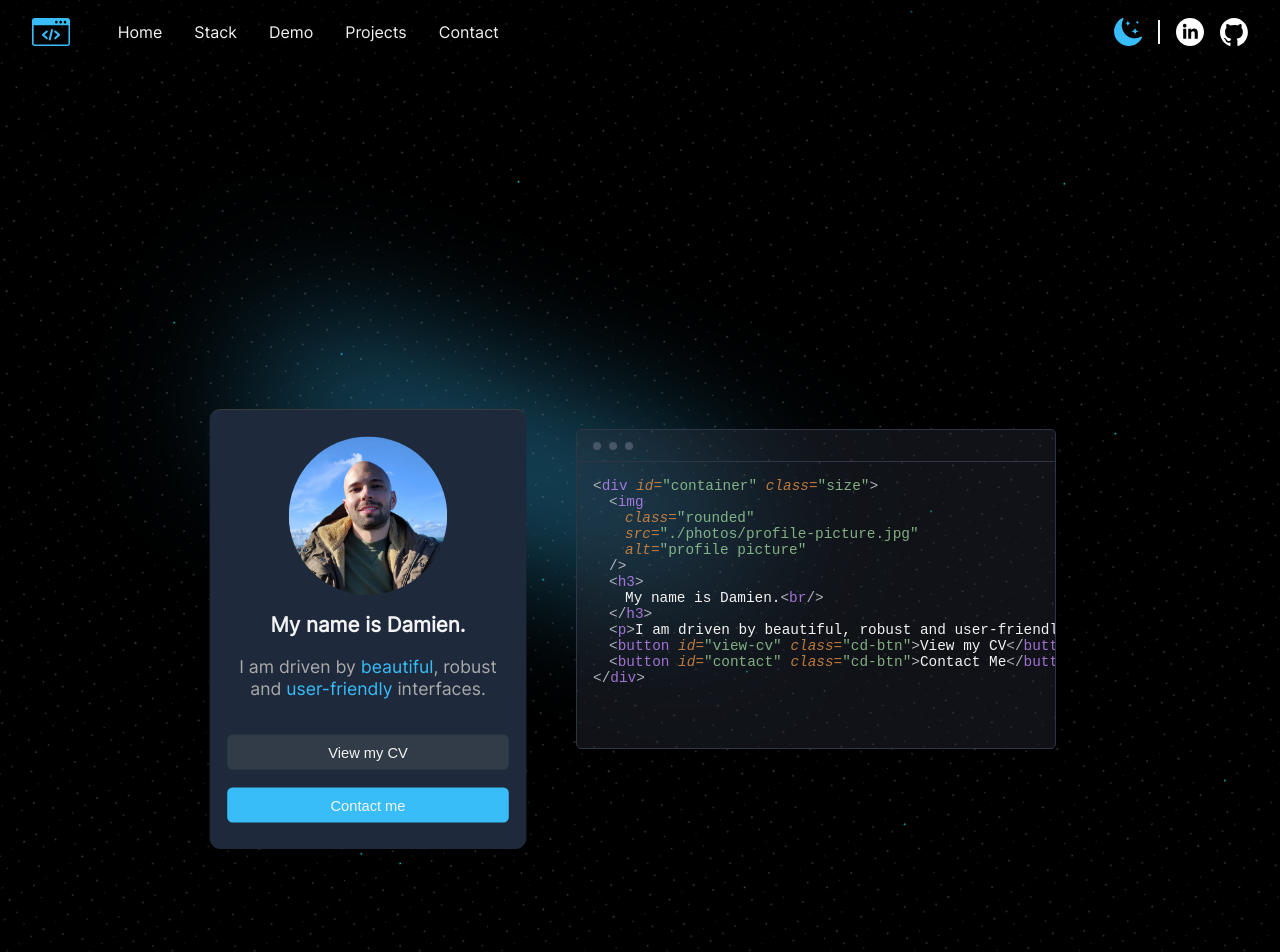
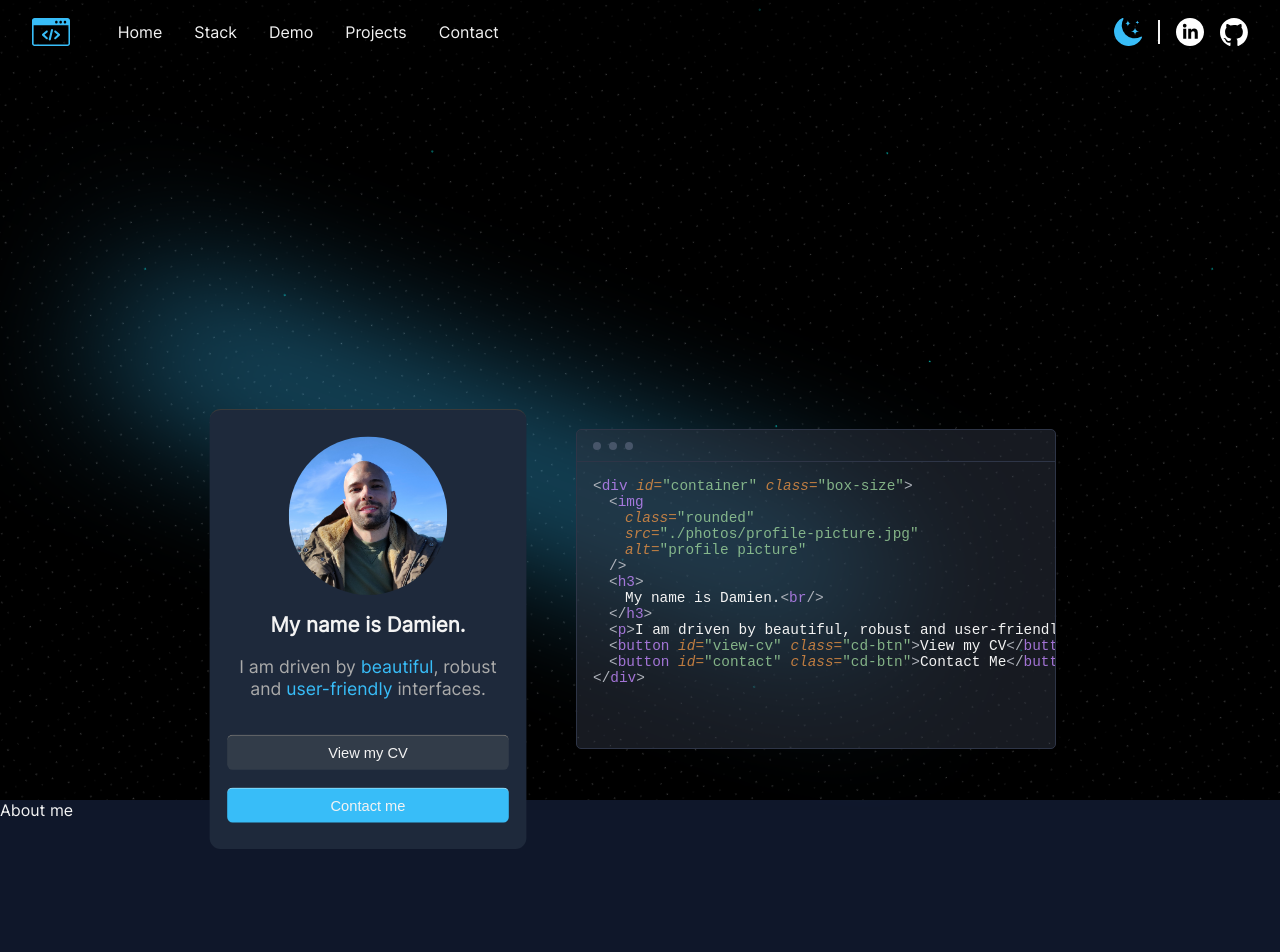
Before and after one commit to fromagetriste/portfolio, a React (Vite) app: page / in a window 1280 px wide. Shown: the top 952 px of the page. Built offline with nearby package versions, Linux system fonts and the light colour scheme.

Commit message:
hero-section finished

```diff
--- a/src/App.jsx
+++ b/src/App.jsx
@@ -1,3 +1,4 @@
+import AboutMe from "./components/AboutMe";
 import HeroSection from "./components/HeroSection";
 import Navbar from "./components/Navbar";
 import Title from "./components/Title";
@@ -7,9 +8,8 @@ import "./styles/index.scss";
 function App() {
   return (
     <>
-      <Navbar />
-      <Title />
       <HeroSection />
+      <AboutMe />
     </>
   );
 }
--- /dev/null
+++ b/src/components/AboutMe.jsx
@@ -0,0 +1,7 @@
+import React from "react";
+
+const AboutMe = () => {
+  return <section>About me</section>;
+};
+
+export default AboutMe;
--- a/src/components/HeroSection.jsx
+++ b/src/components/HeroSection.jsx
@@ -1,11 +1,13 @@
 import React, { useEffect, useState } from "react";
+import Navbar from "./Navbar";
+import Title from "./Title";
 
 const HeroSection = () => {
   const [displayClasses, setDisplayClasses] = useState({
     "user-friendly": "",
+    rounded: "",
     "cd-btn": "",
-    rounded: "",
-    size: "",
+    "box-size": "",
     "a-b": "", // i need to end my state with a dummy data which i dont use, otherwise the function typingCharacters won't run properly on last object key. To solve the problem, i'd need to modify the function and get into over-complicated logic
   });
 
@@ -16,7 +18,7 @@ const HeroSection = () => {
     if (indexToSwicthToNextClass >= Object.keys(displayClasses).length) return;
 
     let cssClass = Object.keys(displayClasses)[indexToSwicthToNextClass];
-    console.log(cssClass);
+    // console.log(cssClass);
 
     function typingCharacters() {
       if (indexForWords < cssClass.length) {
@@ -25,7 +27,7 @@ const HeroSection = () => {
           [cssClass]: prevState[cssClass] + cssClass[indexForWords],
         }));
         setIndexForWords((indexForWords) => indexForWords + 1);
-        console.log(displayClasses);
+        // console.log(displayClasses);
       } else {
         clearInterval(myInterval); // Clear the interval when done
         setIndexToSwicthToNextClass(
@@ -34,7 +36,7 @@ const HeroSection = () => {
         setIndexForWords(0);
       }
     }
-    let myInterval = setInterval(typingCharacters, 110); // starts the interval function
+    let myInterval = setInterval(typingCharacters, 90); // starts the interval function
 
     return () => {
       clearInterval(myInterval); // cleaning function (useEffect property) :
@@ -42,8 +44,11 @@ const HeroSection = () => {
   }, [indexForWords]); // once this effect changes, useEffect runs again. I first put indexToSwicthToNextClass as dependency array but for some reason i ignore, the output was not what i wanted
 
   return (
+    <div className="background">
+      <Navbar />
+      <Title />
       <main className="hero-container" id="hero-shadow">
-      <section className="container" id={displayClasses["size"]}>
+        <section className="container" id={displayClasses["box-size"]}>
           <img
             id="profile-pic"
             className={displayClasses["rounded"]}
@@ -55,8 +60,8 @@ const HeroSection = () => {
           </h3>{" "}
           <p className="center">
             {/* className purple is down below here */}I am driven by{" "}
-          <span className="purple-txt">beautiful</span>, robust and
-          <span className="purple-txt">
+            <span className="blue-txt">beautiful</span>, robust and
+            <span className="blue-txt">
               {" "}
               {displayClasses["user-friendly"]}
             </span>{" "}
@@ -98,7 +103,7 @@ const HeroSection = () => {
             <span className="green">"container"</span>
             <span className="orange italic"> class=</span>
             <span className="green">"</span>
-          <span className="green">{displayClasses["size"]}</span>
+            <span className="green">{displayClasses["box-size"]}</span>
             <span className="green">"</span>
             <span className="grey">{">"}</span>
             <br />
@@ -171,6 +176,7 @@ const HeroSection = () => {
           </div>
         </div>
       </main>
+    </div>
   );
 };
 
--- a/src/styles/_settings.scss
+++ b/src/styles/_settings.scss
@@ -1,10 +1,7 @@
 $white: rgb(243, 243, 243);
-$purple: #403976;
 $black: #000000;
 $blue: #38bdf8;
 $grey: #a1a1aa;
-$main-background: #09000d;
-$punchy-pink: #ff4ecd;
 $card-background: #1e293b;
 $color-for-borders: #2e3547;
 $grey-button: #323c49;
@@ -17,11 +14,11 @@ $greyish: #afb3bb;
 $blueish: #5eb4fb;
 $purplish: #c388fecf;
 $greenish: #9ed79dcb;
-$terminal-background: #2f354359;
+$terminal-background: #2f354380;
 // those colors are for code editor with Github theme
 
-@mixin pink-gradient-properties {
-  background: linear-gradient(0deg, #b249f8 0%, #ff1cf7 100%);
+@mixin blue-gradient-properties {
+  background: linear-gradient(0deg, #38bdf8 10%, #ade7ff 100%);
   background-size: 100%;
   -webkit-background-clip: text;
   -moz-background-clip: text;
@@ -51,7 +48,6 @@ $font-2: "Inter-Black", "Segoe UI", Tahoma;
 
 body {
   font-family: $font-1;
-  background-image: url("/public/photos/hero-background.svg");
 }
 
 ul {
--- a/src/styles/index.scss
+++ b/src/styles/index.scss
@@ -5,3 +5,4 @@
 @import "./styles_components/linkedinbutton";
 @import "./styles_components/herosection";
 @import "./styles_components/title";
+@import "./styles_components/aboutme";
--- /dev/null
+++ b/src/styles/styles_components/_aboutme.scss
@@ -0,0 +1,4 @@
+section {
+  background-color: #0f172a;
+  height: 30vh;
+}
--- a/src/styles/styles_components/_herosection.scss
+++ b/src/styles/styles_components/_herosection.scss
@@ -1,7 +1,11 @@
+.background {
+  background-image: url("/public/photos/hero-background.svg");
+  height: 100vh;
+}
+
 .hero-container {
   display: flex;
   justify-content: center;
-  height: 80vh;
   margin: 7rem 1rem 0 1rem;
   gap: 4rem;
 }
@@ -16,6 +20,7 @@
   font-family: monospace;
   font-size: 0.9rem;
   overflow: hidden;
+  z-index: 2;
   .terminal-header {
     height: 2rem;
     border-bottom: 1px $color-for-borders solid;
@@ -49,6 +54,7 @@
   height: 19rem;
   transition: all 1s ease;
   transform: scale(1.1);
+  z-index: 2;
 
   .buttons-container {
     width: 100%;
@@ -102,7 +108,7 @@
   padding: 1rem;
 }
 
-#size {
+#box-size {
   gap: 1rem;
   padding: 1rem;
   transition: all 1s ease;
@@ -126,12 +132,14 @@ p {
   height: 2rem;
   display: block;
   transition: all 1s ease;
+  border-top: rgb(111, 111, 111) 1px solid;
 }
 #contact {
-  background-color: #38bdf8;
   height: 2rem;
   display: block;
   transition: all 1s ease;
+  border-top: rgb(173, 234, 255) 1px solid;
+  background-color: $blue;
 }
 
 .center-txt {
@@ -151,24 +159,24 @@ p {
 }
 
 .cd-btn:hover {
-  filter: brightness(1.3);
+  filter: brightness(1.2);
   transition-duration: 0.2s;
 }
 .cd-btn:active {
   transform: scale(1.1);
 }
 
-.purple-txt {
-  color: #38bdf8;
+.blue-txt {
+  color: $blue;
 }
 
 #hero-shadow::before {
   content: "";
   position: absolute;
   transform: translate(-9rem, 0px) rotate(20deg);
-  width: 30rem;
+  width: 50rem;
   height: 4rem;
   background: radial-gradient(100% 20% at 50% 50%, $blue 100%, $blue 60%);
   filter: blur(80px);
-  z-index: -1;
+  z-index: 1;
 }
--- a/src/styles/styles_components/_title.scss
+++ b/src/styles/styles_components/_title.scss
@@ -17,7 +17,7 @@
 }
 
 #React-JS {
-  color: $blue;
+  @include blue-gradient-properties;
 }
 .title-container.fade-in {
   opacity: 1;
```
Lines whose indentation alone changed are shown as unchanged.
